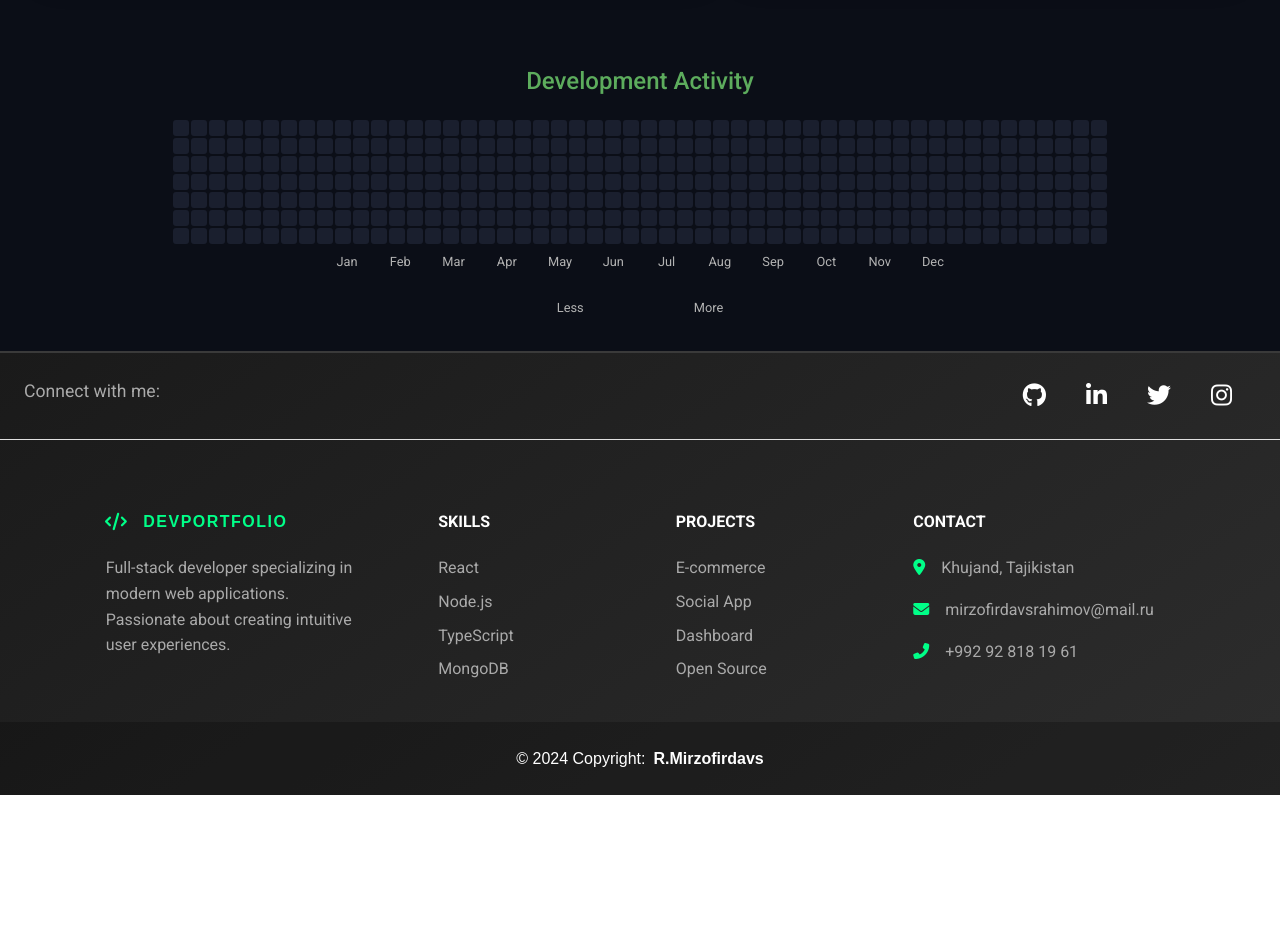
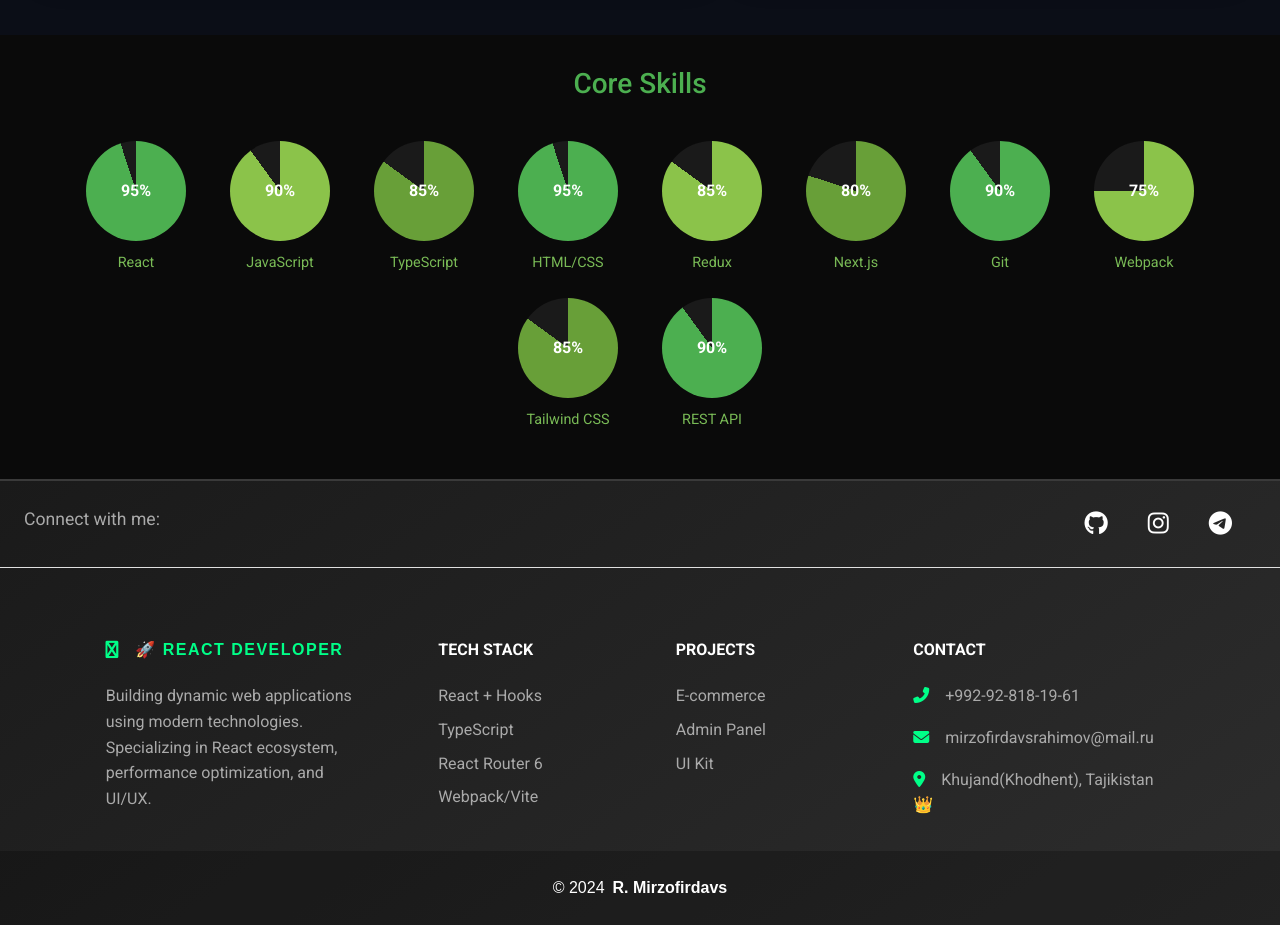
Before and after one commit to RahimiMirzo/Portfolio, a React (Vite) app: page / in a window 1280 px wide. Shown: the part 4820-5745 px from the top of the page. Before the commit the page ends 5615 px from the top, so only its background shows below. Built offline with nearby package versions, Linux system fonts and the light colour scheme.

Commit message:
add statiatics

```diff
--- a/src/App.jsx
+++ b/src/App.jsx
@@ -6,6 +6,7 @@ import Main1 from './components/pages/main/Main';
 
 
 function App() {
+
   return (
     <div>
       <Header />
--- a/src/components/layers/Footer.jsx
+++ b/src/components/layers/Footer.jsx
@@ -1,112 +1,109 @@
 import React from "react";
-import {
-  MDBFooter,
-  MDBContainer,
-  MDBRow,
-  MDBCol,
-  MDBIcon,
-} from "mdb-react-ui-kit";
-import styles from "./Footer.module.css"; // Импортируем CSS Module
+import { MDBFooter, MDBContainer, MDBRow, MDBCol, MDBIcon } from "mdb-react-ui-kit";
+import styles from "./Footer.module.css";
 
 function Footer() {
   return (
     <MDBFooter className={styles.footer}>
+
       <section className={`${styles.socialSection} d-flex justify-content-center justify-content-lg-between p-4 border-bottom`}>
         <div className={`${styles.socialText} me-5 d-none d-lg-block`}>
           <span>Connect with me:</span>
         </div>
 
         <div className={styles.socialIcons}>
-          <a href="#" className={`${styles.iconLink} me-4`}>
+          <a href="https://github.com/RahimiMirzo" target="_blank" rel="noreferrer" className={`${styles.iconLink} me-4`}>
             <MDBIcon fab icon="github" className={styles.scaleOnHover}/>
           </a>
-          <a href="#" className={`${styles.iconLink} me-4`}>
-            <MDBIcon fab icon="linkedin-in" className={styles.scaleOnHover}/>
+          <a href="https://www.instagram.com/mlrzofirdavs?igsh=YzljYTk1ODg3Zg==" target="_blank" rel="noreferrer" className={`${styles.iconLink} me-4`}>
+           <MDBIcon fab icon="instagram" className={styles.scaleOnHover}/>
           </a>
-          <a href="#" className={`${styles.iconLink} me-4`}>
-            <MDBIcon fab icon="twitter" className={styles.scaleOnHover}/>
-          </a>
-          <a href="#" className={`${styles.iconLink} me-4`}>
-            <MDBIcon fab icon="instagram" className={styles.scaleOnHover}/>
+          <a href="https://t.me/mirzofirdavs" target="_blank" rel="noreferrer" className={`${styles.iconLink} me-4`}>
+            <MDBIcon fab icon="telegram" className={styles.scaleOnHover}/>
           </a>
         </div>
       </section>
 
+
       <section className={styles.mainSection}>
         <MDBContainer className="text-center text-md-start mt-5">
           <MDBRow className="mt-3 g-4">
+
             <MDBCol md="3" lg="4" xl="3" className="mx-auto mb-4">
               <h6 className={`${styles.brand} text-uppercase fw-bold mb-4`}>
-                <MDBIcon icon="code" className={`${styles.pulseIcon} me-3`}/>
-                DevPortfolio
+                <MDBIcon icon="react" className={`${styles.pulseIcon} me-3`}/>
+                🚀 React Developer
               </h6>
               <p className={styles.textSecondary}>
-                Full-stack developer specializing in modern web applications.
-                Passionate about creating intuitive user experiences.
+                Building dynamic web applications using modern technologies.
+                Specializing in React ecosystem, performance optimization, and UI/UX.
               </p>
             </MDBCol>
 
+            {/* Tech Stack Section */}
             <MDBCol md="2" lg="2" xl="2" className="mx-auto mb-4">
-              <h6 className="text-uppercase fw-bold mb-4">Skills</h6>
+              <h6 className="text-uppercase fw-bold mb-4">Tech Stack</h6>
               <ul className="list-unstyled">
                 <li className="mb-2">
-                  <a href="#!" className={`${styles.hoverUnderline} ${styles.textSecondary}`}>React</a>
+                  <span className={styles.textSecondary}>React + Hooks</span>
                 </li>
                 <li className="mb-2">
-                  <a href="#!" className={`${styles.hoverUnderline} ${styles.textSecondary}`}>Node.js</a>
+                  <span className={styles.textSecondary}>TypeScript</span>
                 </li>
                 <li className="mb-2">
-                  <a href="#!" className={`${styles.hoverUnderline} ${styles.textSecondary}`}>TypeScript</a>
+                  <span className={styles.textSecondary}>React Router 6</span>
                 </li>
                 <li className="mb-2">
-                  <a href="#!" className={`${styles.hoverUnderline} ${styles.textSecondary}`}>MongoDB</a>
+                  <span className={styles.textSecondary}>Webpack/Vite</span>
                 </li>
               </ul>
             </MDBCol>
 
+            {/* Projects Section */}
             <MDBCol md="3" lg="2" xl="2" className="mx-auto mb-4">
               <h6 className="text-uppercase fw-bold mb-4">Projects</h6>
               <ul className="list-unstyled">
                 <li className="mb-2">
-                  <a href="#!" className={`${styles.hoverUnderline} ${styles.textSecondary}`}>E-commerce</a>
+                  <a href="PROJECT_LINK" className={`${styles.hoverUnderline} ${styles.textSecondary}`}>E-commerce</a>
                 </li>
                 <li className="mb-2">
-                  <a href="#!" className={`${styles.hoverUnderline} ${styles.textSecondary}`}>Social App</a>
+                  <a href="PROJECT_LINK" className={`${styles.hoverUnderline} ${styles.textSecondary}`}>Admin Panel</a>
                 </li>
                 <li className="mb-2">
-                  <a href="#!" className={`${styles.hoverUnderline} ${styles.textSecondary}`}>Dashboard</a>
-                </li>
-                <li className="mb-2">
-                  <a href="#!" className={`${styles.hoverUnderline} ${styles.textSecondary}`}>Open Source</a>
+                  <a href="PROJECT_LINK" className={`${styles.hoverUnderline} ${styles.textSecondary}`}>UI Kit</a>
                 </li>
               </ul>
             </MDBCol>
+
 
             <MDBCol md="4" lg="3" xl="3" className="mx-auto mb-md-0 mb-4">
               <h6 className="text-uppercase fw-bold mb-4">Contact</h6>
               <ul className={`${styles.contactList} list-unstyled`}>
                 <li className="mb-3">
-                  <MDBIcon icon="map-marker-alt" className={`${styles.contactIcon} me-3`}/>
-                  <span className={styles.textSecondary}>Khujand, Tajikistan</span>
+                   <MDBIcon icon="phone-alt" className={`${styles.contactIcon} me-3`}/>
+                      <a href="tel:+992-92-818-19-61" className={`${styles.hoverUnderline} ${styles.textSecondary}`}>
+                        +992-92-818-19-61
+                    </a>
+                 </li>
+                <li className="mb-3">
+                  <MDBIcon icon="envelope" className={`${styles.contactIcon} me-3`}/>
+                  <a href="mailto:mirzofirdavsrahimov@mail.ru" className={`${styles.hoverUnderline} ${styles.textSecondary}`}>mirzofirdavsrahimov@mail.ru</a>
                 </li>
                 <li className="mb-3">
-                  <MDBIcon icon="envelope" className={`${styles.contactIcon} me-3`}/>
-                  <a href="mailto:contact@example.com" className={`${styles.hoverUnderline} ${styles.textSecondary}`}>mirzofirdavsrahimov@mail.ru</a>
-                </li>
-                <li className="mb-3">
-                  <MDBIcon icon="phone-alt" className={`${styles.contactIcon} me-3`}/>
-                  <a href="tel:+1234567890" className={`${styles.hoverUnderline} ${styles.textSecondary}`}>+992 92 818 19 61</a>
-                </li>
+                <MDBIcon icon="map-marker-alt" className={`${styles.contactIcon} me-3`}/>
+                  <span className={styles.textSecondary}>Khujand(Khodhent), Tajikistan 👑 </span>
+                 </li>
               </ul>
             </MDBCol>
           </MDBRow>
         </MDBContainer>
       </section>
 
+
       <div className={`${styles.copyright} text-center p-4`}>
-        © {new Date().getFullYear()} Copyright:
+        © {new Date().getFullYear()}
         <a className={`${styles.hoverUnderline} text-reset fw-bold ms-2`} href="#">
-          R.Mirzofirdavs
+         R. Mirzofirdavs
         </a>
       </div>
     </MDBFooter>
--- a/src/components/pages/main/mainSection6/MainSection6.jsx
+++ b/src/components/pages/main/mainSection6/MainSection6.jsx
@@ -1,73 +1,60 @@
-import React from "react";
+import React, { useState, useEffect } from "react";
 import styles from "./MainSection6.module.css";
 
-// Улучшенная функция генерации оттенков зеленого
-const getRandomGreen = () => {
-  const r = Math.floor(Math.random() * 50);
-  const g = Math.floor(Math.random() * 155) + 100;
-  const b = Math.floor(Math.random() * 50);
-  return `#${r.toString(16).padStart(2, '0')}${g.toString(16).padStart(2, '0')}${b.toString(16).padStart(2, '0')}`;
-};
-
-const activityData = [
-  { date: "2023-10-01", count: 2 },
-  { date: "2023-10-02", count: 5 },
-  { date: "2023-10-03", count: 0 },
-  { date: "2023-10-04", count: 3 },
-  { date: "2023-10-05", count: 7 },
-  { date: "2023-10-06", count: 1 },
-  { date: "2023-10-07", count: 4 },
+const SKILLS = [
+  { name: "React", level: 95, color: "#4CAF50" },
+  { name: "JavaScript", level: 90, color: "#8BC34A" },
+  { name: "TypeScript", level: 85, color: "#689F38" },
+  { name: "HTML/CSS", level: 95, color: "#4CAF50" },
+  { name: "Redux", level: 85, color: "#8BC34A" },
+  { name: "Next.js", level: 80, color: "#689F38" },
+  { name: "Git", level: 90, color: "#4CAF50" },
+  { name: "Webpack", level: 75, color: "#8BC34A" },
+  { name: "Tailwind CSS", level: 85, color: "#689F38" },
+  { name: "REST API", level: 90, color: "#4CAF50" },
 ];
 
-const generateActivityGrid = () => {
-  const grid = [];
-  for (let i = 0; i < 52; i++) {
-    const week = [];
-    for (let j = 0; j < 7; j++) {
-      const date = new Date();
-      date.setDate(date.getDate() - (52 - i) * 7 + j);
-      const dateStr = date.toISOString().split("T")[0];
-      const activity = activityData.find(a => a.date === dateStr);
-      const randomColor = getRandomGreen();
-      week.push(
-        <div
-          key={`${i}-${j}`}
-          className={styles.cell}
-          data-count={activity ? activity.count : 0}
-          title={`${date.toDateString()}: ${activity ? activity.count : 0} activities`}
-        >
-          <div
-            className={styles.innerFill}
-            data-count={activity ? activity.count : 0}
-            style={{ backgroundColor: randomColor }}
-          />
-        </div>
-      );
-    }
-    grid.push(<div key={i} className={styles.week}>{week}</div>);
-  }
-  return grid;
-};
+function SkillItem({ skill }) {
+  const [animatedLevel, setAnimatedLevel] = useState(0);
+
+  useEffect(() => {
+    const interval = setInterval(() => {
+      setAnimatedLevel((prevLevel) => {
+        if (prevLevel < skill.level) {
+          return prevLevel + 1;
+        } else {
+          clearInterval(interval);
+          return prevLevel;
+        }
+      });
+    }, 20); // Скорость анимации
+
+    return () => clearInterval(interval);
+  }, [skill.level]);
+
+  return (
+    <div className={styles.skillItem}>
+      <div
+        className={styles.progressCircle}
+        style={{
+          background: `conic-gradient(${skill.color} ${animatedLevel}%, #1A1A1A ${animatedLevel}%)`,
+        }}
+      >
+        <span>{animatedLevel}%</span>
+      </div>
+      <div className={styles.skillName}>{skill.name}</div>
+    </div>
+  );
+}
 
 function MainSection6() {
   return (
-    <section className={styles.activitySection}>
-      <h2>Development Activity</h2>
-      <div className={styles.gridContainer}>
-        <div className={styles.grid}>{generateActivityGrid()}</div>
-        <div className={styles.monthsLabel}>
-          {["Jan", "Feb", "Mar", "Apr", "May", "Jun",
-            "Jul", "Aug", "Sep", "Oct", "Nov", "Dec"].map((month, i) => (
-            <span key={i} className={styles.monthItem}>{month}</span>
-          ))}
-        </div>
-      </div>
-      <div className={styles.legend}>
-        <span>Less</span>
-        {[0, 1, 2, 3, 4].map((level) => (
-          <div key={level} className={styles.legendCell} data-level={level} />
+    <section className={styles.skillsSection}>
+      <h2>Core Skills</h2>
+      <div className={styles.skillsContainer}>
+        {SKILLS.map((skill) => (
+          <SkillItem key={skill.name} skill={skill} />
         ))}
-        <span>More</span>
       </div>
     </section>
   );
--- a/src/components/pages/main/mainSection6/MainSection6.module.css
+++ b/src/components/pages/main/mainSection6/MainSection6.module.css
@@ -1,153 +1,99 @@
-.activitySection {
+.skillsSection {
   padding: 2rem 1rem;
-  background-color: #0b0e17;
+  background: #0A0A0A; /* Черный фон */
   text-align: center;
 }
 
-.activitySection h2 {
-  font-size: 1.5rem;
-  color: #5dac5d;
+.skillsSection h2 {
+  color: #4CAF50; /* Зеленый цвет для заголовка */
+  font-size: 1.75rem;
   margin-bottom: 1.5rem;
 }
 
-.gridContainer {
+.skillsContainer {
   display: flex;
-  flex-direction: column;
-  align-items: center;
-  gap: 8px;
-  overflow-x: auto;
-  padding-bottom: 10px;
+  flex-wrap: wrap; /* Элементы переносятся на новую строку */
+  gap: 1.5rem;
+  justify-content: center;
+  padding: 1rem 0;
 }
 
-.grid {
-  display: flex;
-  gap: 2px;
+.skillItem {
+  width: 120px;
+  text-align: center;
 }
 
-.week {
+.progressCircle {
+  width: 100px;
+  height: 100px;
+  border-radius: 50%;
+  margin: 0 auto 10px;
+  position: relative;
   display: flex;
-  flex-direction: column;
-  gap: 2px;
+  align-items: center;
+  justify-content: center;
+  background: #ffffff; /* Черный фон для круга */
 }
 
-.cell {
-  width: 16px;
-  height: 16px;
-  background-color: #1a1f2e;
-  border-radius: 3px;
-  position: relative;
-  overflow: hidden;
-  transition: transform 0.2s ease, box-shadow 0.2s ease;
+.progressCircle span {
+  font-weight: bold;
+  font-size: 1rem;
+  color: #ffffff; /* Зеленый цвет для текста */
 }
 
-.innerFill {
-  position: absolute;
-  bottom: 0;
-  left: 0;
-  right: 0;
-  height: 0;
-  transition: height 0.2s ease;
+.skillName {
+  color: #79ba56; /* Серый цвет для текста */
+  font-size: 0.9rem;
+  margin-top: 8px;
 }
 
-.cell[data-count="1"] .innerFill {
-  height: 25%;
-}
-
-.cell[data-count="2"] .innerFill {
-  height: 50%;
-}
-
-.cell[data-count="3"] .innerFill {
-  height: 75%;
-}
-
-.cell[data-count="4"] .innerFill {
-  height: 100%;
-}
-
-.cell:hover {
-  transform: scale(1.2);
-  box-shadow: 0 0 5px rgba(93, 172, 93, 0.5);
-}
-
-.monthsLabel {
-  display: flex;
-  justify-content: space-between;
-  width: 100%;
-  max-width: 624px;
-  color: #b3b3b3;
-  font-size: 0.8rem;
-  padding: 0 5px;
-  gap: 8px;
-}
-
-.monthItem {
-  flex-shrink: 1;
-  min-width: 28px;
-}
-
-.legend {
-  display: flex;
-  justify-content: center;
-  align-items: center;
-  gap: 5px;
-  margin-top: 1rem;
-  color: #b3b3b3;
-  font-size: 0.8rem;
-  flex-wrap: wrap;
-}
-
-.legendCell {
-  width: 16px;
-  height: 16px;
-  border-radius: 3px;
-}
-
-/* Медиа-запросы для мобильной адаптации */
+/* Адаптация для мобильных устройств */
 @media (max-width: 768px) {
-  .activitySection {
-    padding: 1.5rem 0.5rem;
+  .skillsSection h2 {
+    font-size: 1.5rem;
   }
 
-  .cell {
-    width: 14px;
-    height: 14px;
+  .skillsContainer {
+    gap: 1rem;
   }
 
-  .monthsLabel {
-    font-size: 0.7rem;
-    gap: 4px;
+  .skillItem {
+    width: 100px;
   }
 
-  .monthItem {
-    min-width: 24px;
+  .progressCircle {
+    width: 80px;
+    height: 80px;
   }
 
-  .legendCell {
-    width: 14px;
-    height: 14px;
+  .progressCircle span {
+    font-size: 0.9rem;
+  }
+
+  .skillName {
+    font-size: 0.8rem;
   }
 }
 
 @media (max-width: 480px) {
-  .grid {
-    gap: 1px;
+  .skillsSection h2 {
+    font-size: 1.25rem;
   }
 
-  .week {
-    gap: 1px;
+  .skillItem {
+    width: 90px;
   }
 
-  .cell {
-    width: 12px;
-    height: 12px;
+  .progressCircle {
+    width: 70px;
+    height: 70px;
   }
 
-  .monthsLabel {
-    font-size: 0.6rem;
+  .progressCircle span {
+    font-size: 0.8rem;
   }
 
-  .monthItem {
-    min-width: 20px;
+  .skillName {
+    font-size: 0.75rem;
   }
 }
```
